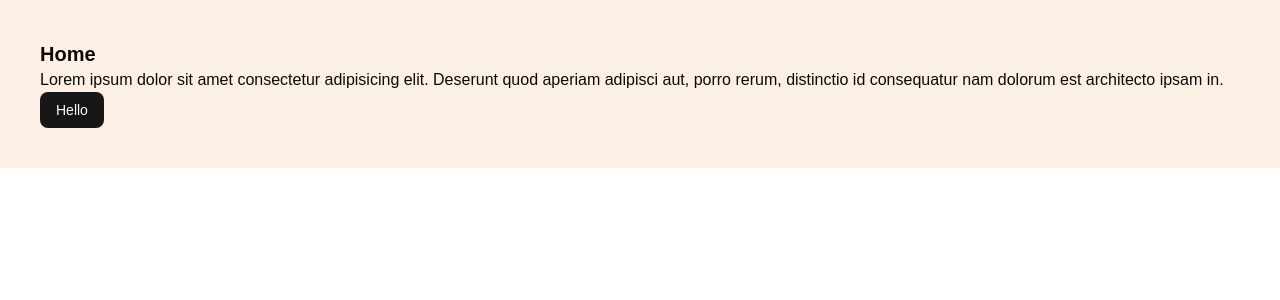
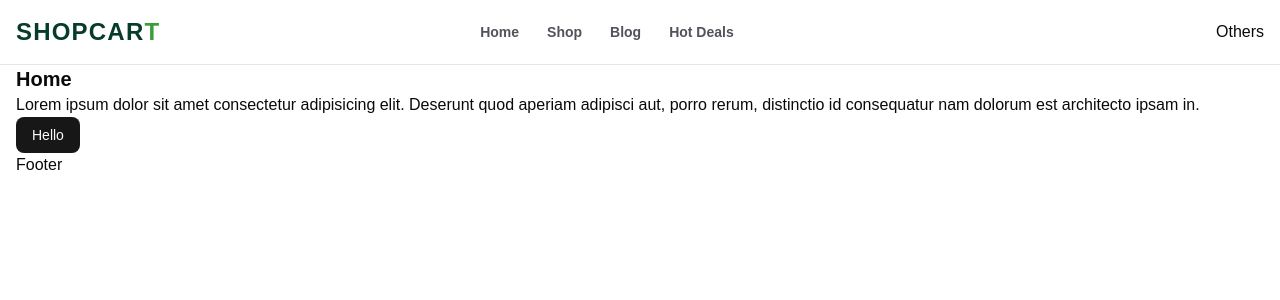
Before and after one commit to JPmondal/shop-cart, a Next.js app: page / in a window 1280 px wide. Shown: the top 300 px of the page. Built offline with nearby package versions, Linux system fonts and the light colour scheme.

Commit message:
Add header, footer, and container components; implement header menu with navigation links

```diff
--- a/app/globals.css
+++ b/app/globals.css
@@ -14,6 +14,7 @@
     --color-darkColor: #151515;
     --color-lightColor: #52525b;
     --color-lightOrange: #fca99b;
+    --color-shop_light_green: #3b9c3c;
 }
 
 @theme inline {
@@ -132,4 +133,7 @@
   body {
     @apply bg-background text-foreground;
   }
+  .hoverEffect {
+    @apply transition-all duration-300 ease-in-out;
+  }
 }
--- a/app/layout.tsx
+++ b/app/layout.tsx
@@ -1,5 +1,7 @@
 import type { Metadata } from "next";
 import "./globals.css";
+import  Header  from "@/components/Header";
+import Footer from "@/components/Footer";
 
 export const metadata: Metadata = {
   title: {
@@ -16,7 +18,11 @@ export default function RootLayout({
 }>) {
   return (
     <html lang="en">
-      <body className="font-poppins antialiased">{children}</body>
+      <body className="font-poppins antialiased">
+        <Header />
+        {children}
+        <Footer />
+      </body>
     </html>
   );
 }
--- a/app/page.tsx
+++ b/app/page.tsx
@@ -1,9 +1,10 @@
 import { Button } from "@/components/ui/button";
+import Container from "@/components/Container";
 import React from "react";
 
 export default function Home() {
   return (
-    <div className="p-10 bg-shop_light_pink">
+    <Container>
       <h2 className="text-xl font-semibold">Home</h2>
       <p>
         Lorem ipsum dolor sit amet consectetur adipisicing elit. Deserunt quod
@@ -11,6 +12,6 @@ export default function Home() {
         est architecto ipsam in.
       </p>
       <Button>Hello</Button>
-    </div>
+    </Container>
   );
 }
--- /dev/null
+++ b/app/shop/page.tsx
@@ -0,0 +1,11 @@
+import React from 'react'
+
+const page = () => {
+  return (
+    <div>
+
+    </div>
+  )
+}
+
+export default page
--- /dev/null
+++ b/components/Container.tsx
@@ -0,0 +1,12 @@
+import { cn } from '@/lib/utils'
+import React from 'react'
+
+const Container = ({children,className}:{children : React.ReactNode, className? : string}) => {
+  return (
+    <div className={cn("max-w-screen-xl mx-auto px-4",className)}>
+      {children}
+    </div>
+  )
+}
+
+export default Container
--- /dev/null
+++ b/components/Footer.tsx
@@ -0,0 +1,14 @@
+import React from 'react'
+import Container from "./Container";
+
+const Footer = () => {
+  return (
+    <footer>
+      <Container>
+        Footer
+      </Container>
+    </footer>
+  )
+}
+
+export default Footer
--- /dev/null
+++ b/components/Header.tsx
@@ -0,0 +1,18 @@
+import React from "react";
+import Container from "./Container";
+import Logo from "./Logo";
+import HeaderMenu from "./HeaderMenu";
+
+const Header = () => {
+  return (
+    <header className="bg-white py-4 border-b">
+      <Container className="flex items-center justify-between">
+        <Logo />
+        <HeaderMenu />
+        <div>Others</div>
+      </Container>
+    </header>
+  );
+};
+
+export default Header;
--- /dev/null
+++ b/components/HeaderMenu.tsx
@@ -0,0 +1,31 @@
+"use client";
+import { headerData } from "@/constants/data";
+import Link from "next/link";
+import { usePathname } from "next/navigation";
+import React from "react";
+
+const HeaderMenu = () => {
+  const pathname = usePathname();
+
+  return (
+    <div className="hidden md:inline-flex w-1/3 items-center gap-7 text-sm capitalize font-semibold text-lightColor">
+      {headerData?.map((item, index) => (
+        <Link
+          key={index}
+          href={item.href}
+          className="hover:text-shop_light_green hoverEffect relative group"
+        >
+          {item.title}
+          <span
+            className={`absolute -bottom-0.5 left-1/2 w-0 h-0.5 bg-shop_light_green group-hover:w-1/2 hoverEffect group-hover:left-0`}
+          />
+          <span
+            className={`absolute -bottom-0.5 right-1/2 w-0 h-0.5 bg-shop_light_green group-hover:w-1/2 hoverEffect group-hover:right-0`}
+          />
+        </Link>
+      ))}
+    </div>
+  );
+};
+
+export default HeaderMenu;
--- /dev/null
+++ b/components/Logo.tsx
@@ -0,0 +1,13 @@
+import { cn } from '@/lib/utils'
+import Link from 'next/link'
+import React from 'react'
+
+const Logo = ({className}:{className?:string}) => {
+  return (
+    <Link href={'/'}>
+    <h2 className={cn("text-2xl text-shop_dark_green font-black tracking-wider uppercase hover:text-shop_light_green hoverEffect group font-sans",className)}>ShopCar<span className='text-shop_light_green group-hover:text-shop_dark_green hoverEffect'>t</span></h2>
+    </Link>
+  )
+}
+
+export default Logo
--- /dev/null
+++ b/constants/data.ts
@@ -0,0 +1,24 @@
+import { title } from "process";
+
+export const headerData = [
+    {
+        title: "Home",
+        href: "/",
+    },
+    {
+        title: "Shop",
+        href: "/shop",
+    },
+    {
+        title: "Blog",
+        href: "/blog",
+    },
+    // {
+    //     title: "Contact",
+    //     href: "/contact",
+    // },
+    {
+        title: "Hot Deals",
+        href: "/deal",
+    }
+]
```
